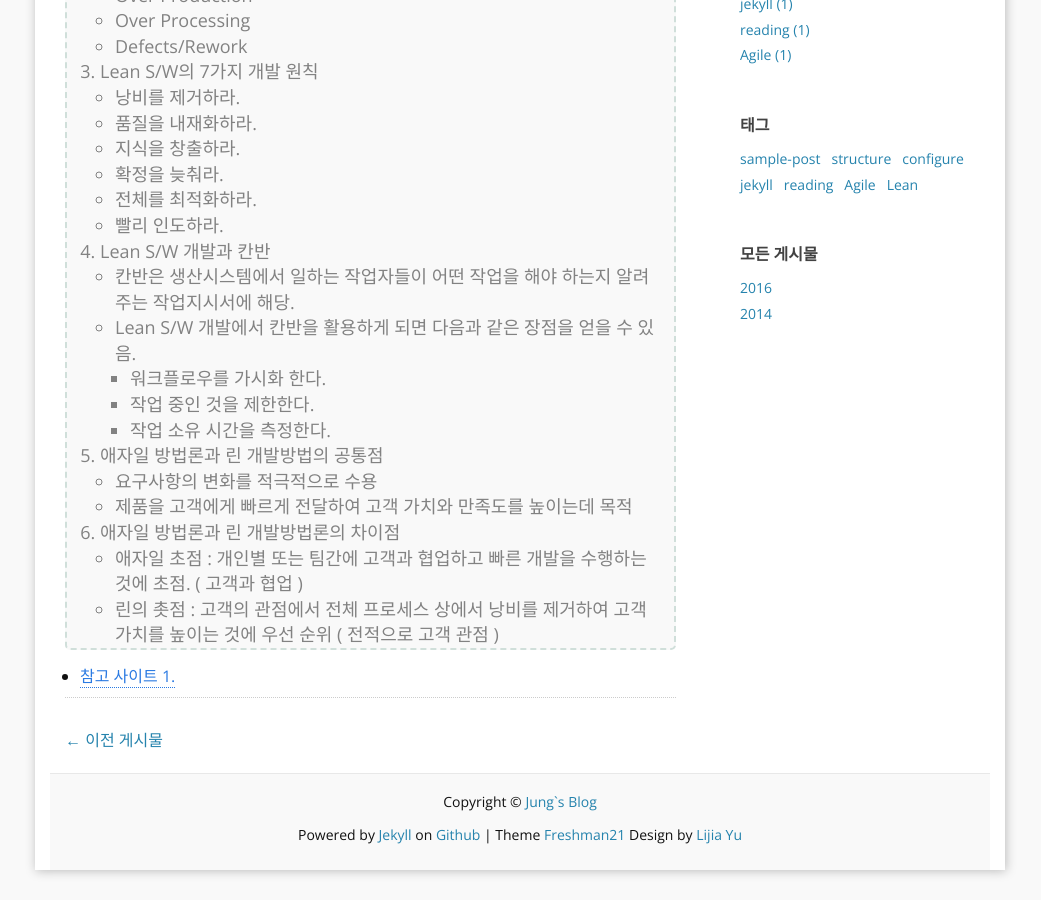
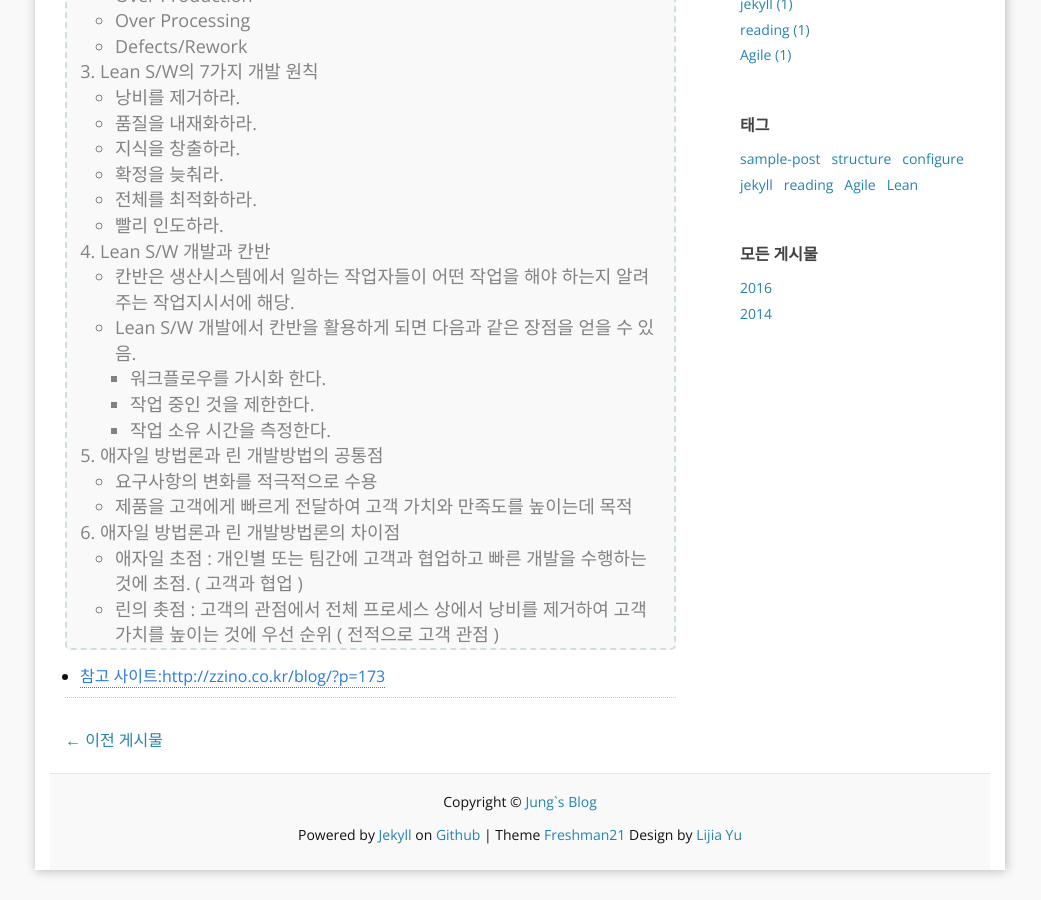
Before and after one commit to crispar/crispar.github.io, a Jekyll site: the page built from _posts/2016-09-18-differences-between-lean-and-agile.md, in a window 1280 px wide and 900 px high, scrolled down 1023 px. Shown: the whole window, without its empty margins (120-1161 px from the left). Built offline with Jekyll 4.4.1, drawn with Linux system fonts in a browser that asks for light colours; comment, search, counter and statistics services are not loaded.

Commit message:
Update 2016-09-18-differences-between-lean-and-agile.md

```diff
--- a/_posts/2016-09-18-differences-between-lean-and-agile.md
+++ b/_posts/2016-09-18-differences-between-lean-and-agile.md
@@ -48,4 +48,4 @@ tags:
 >    - 애자일 초점 : 개인별 또는 팀간에 고객과 협업하고 빠른 개발을 수행하는 것에 초점. ( 고객과 협업 )
 >    - 린의 촛점 : 고객의 관점에서 전체 프로세스 상에서 낭비를 제거하여 고객 가치를 높이는 것에 우선 순위 ( 전적으로 고객 관점 )
 
-- [참고 사이트 1.](<http://zzino.co.kr/blog/?p=173>)
+- [참고 사이트:http://zzino.co.kr/blog/?p=173](<http://zzino.co.kr/blog/?p=173>)
```
